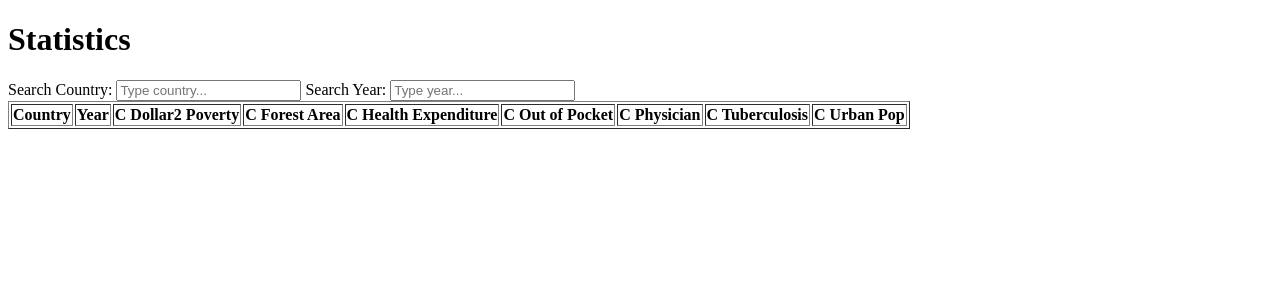
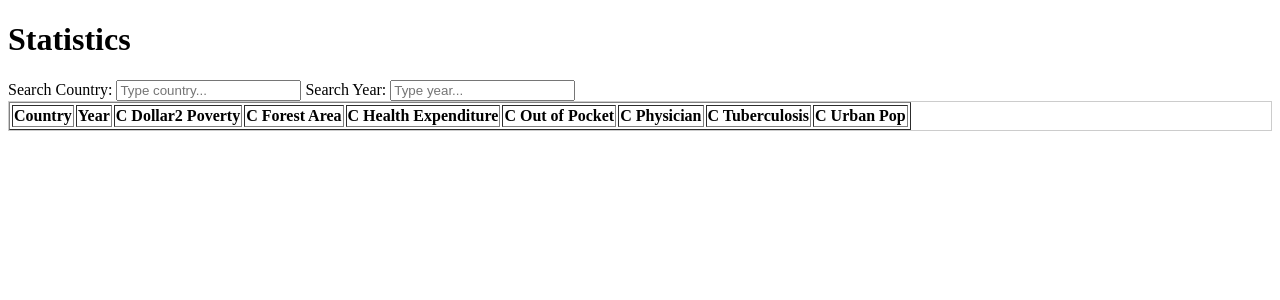
Before and after one commit to eh111eh/LungLink-Hub, a Flask app: template templates/stat.html in a window 1280 px wide. Shown: the top 300 px of the page. Run offline with Flask 3, Linux system fonts and the light colour scheme; the template is opened without the code that fills it, so the values that code supplies are empty.

Commit message:
mini window for whole data

```diff
--- a/templates/stat.html
+++ b/templates/stat.html
@@ -6,33 +6,13 @@
   <meta name="viewport" content="width=device-width, initial-scale=1.0">
   <title>Statistics</title>
   <script src="https://code.jquery.com/jquery-3.6.4.min.js"></script>
-  <script>
-    function filterTable() {
-      var countryFilter = $("#searchCountry").val().toLowerCase();
-      var yearFilter = $("#searchYear").val().toLowerCase();
-
-      $("table tr.data-row").each(function () {
-        var countryColumn = $(this).find("td:eq(0)").text().toLowerCase();
-        var yearColumn = $(this).find("td:eq(1)").text().toLowerCase();
-
-        if ((countryFilter === "" || countryColumn.includes(countryFilter)) &&
-          (yearFilter === "" || yearColumn.includes(yearFilter))) {
-          $(this).show();
-        } else {
-          $(this).hide();
+  <style>
+    .mini-window {
+      max-height: 300px;
+      overflow-y: auto;
+      border: 1px solid #ccc;
     }
-      });
-    }
-
-    $(document).ready(function () {
-      // Initially hide rows beyond the first 10
-      $("table tr.data-row:gt(9)").hide();
-
-      $("#searchCountry, #searchYear").on('input', function () {
-        filterTable();
-      });
-    });
-  </script>
+  </style>
 </head>
 
 <body>
@@ -45,6 +25,7 @@
   <label for="searchYear">Search Year:</label>
   <input type="text" id="searchYear" placeholder="Type year...">
 
+  <div class="mini-window">
     <table border="1">
       <tr>
         <th>Country</th>
@@ -71,6 +52,32 @@
         </tr>
       {% endfor %}
     </table>
+  </div>
+
+  <script>
+    $(document).ready(function () {
+      $("#searchCountry, #searchYear").on('input', function () {
+        filterTable();
+      });
+
+      function filterTable() {
+        var countryFilter = $("#searchCountry").val().toLowerCase();
+        var yearFilter = $("#searchYear").val().toLowerCase();
+
+        $("table tr.data-row").each(function () {
+          var countryColumn = $(this).find("td:eq(0)").text().toLowerCase();
+          var yearColumn = $(this).find("td:eq(1)").text().toLowerCase();
+
+          if ((countryFilter === "" || countryColumn.includes(countryFilter)) &&
+            (yearFilter === "" || yearColumn.includes(yearFilter))) {
+            $(this).show();
+          } else {
+            $(this).hide();
+          }
+        });
+      }
+    });
+  </script>
 
 </body>
 
```
Lines whose indentation alone changed are shown as unchanged.
